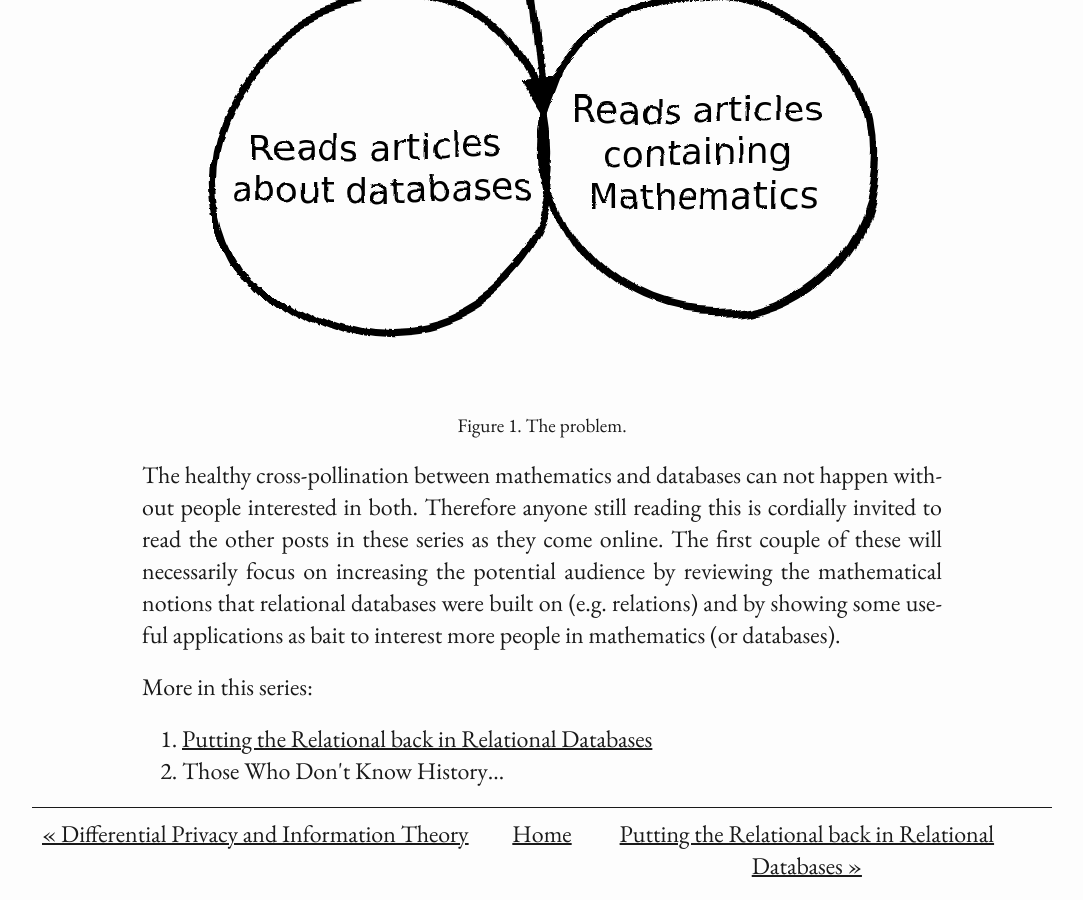
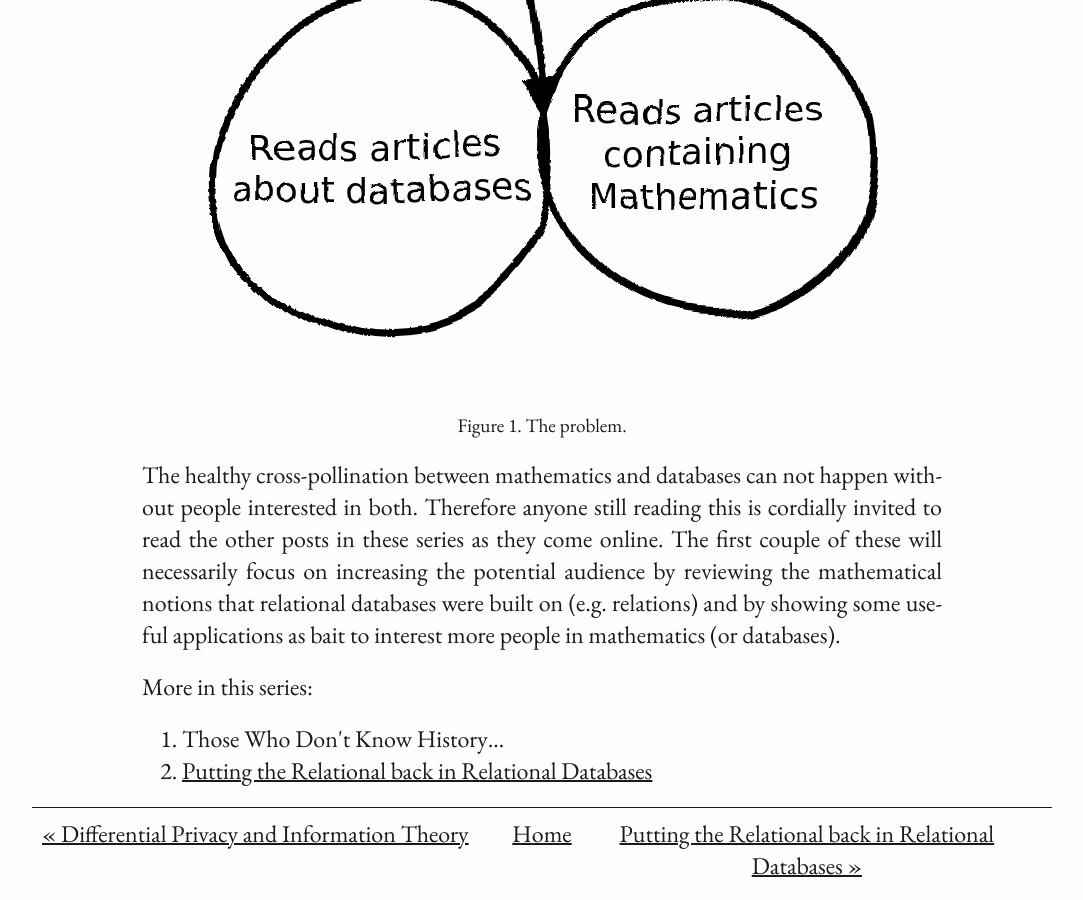
Before and after one commit to Shiandow/shiandow.github.io, a Jekyll site: the page built from _posts/2023-10-18-category-theory-for-dbas.md, in a window 1280 px wide and 900 px high, scrolled down 1728 px. Shown: the whole window, without its empty margins (98-1181 px from the left). Built offline with Jekyll 4.4.1, drawn with Linux system fonts in a browser that asks for light colours; some web fonts are replaced.

Commit message:
Fix order

```diff
--- a/_includes/see-also.html
+++ b/_includes/see-also.html
@@ -1,5 +1,5 @@
 <ol>
-{%- for post in site.posts %}
+{%- for post in site.posts reversed %}
     {%- unless post.url and post.tags contains include.tag %}
         {% continue %}
     {% endunless %}
```
